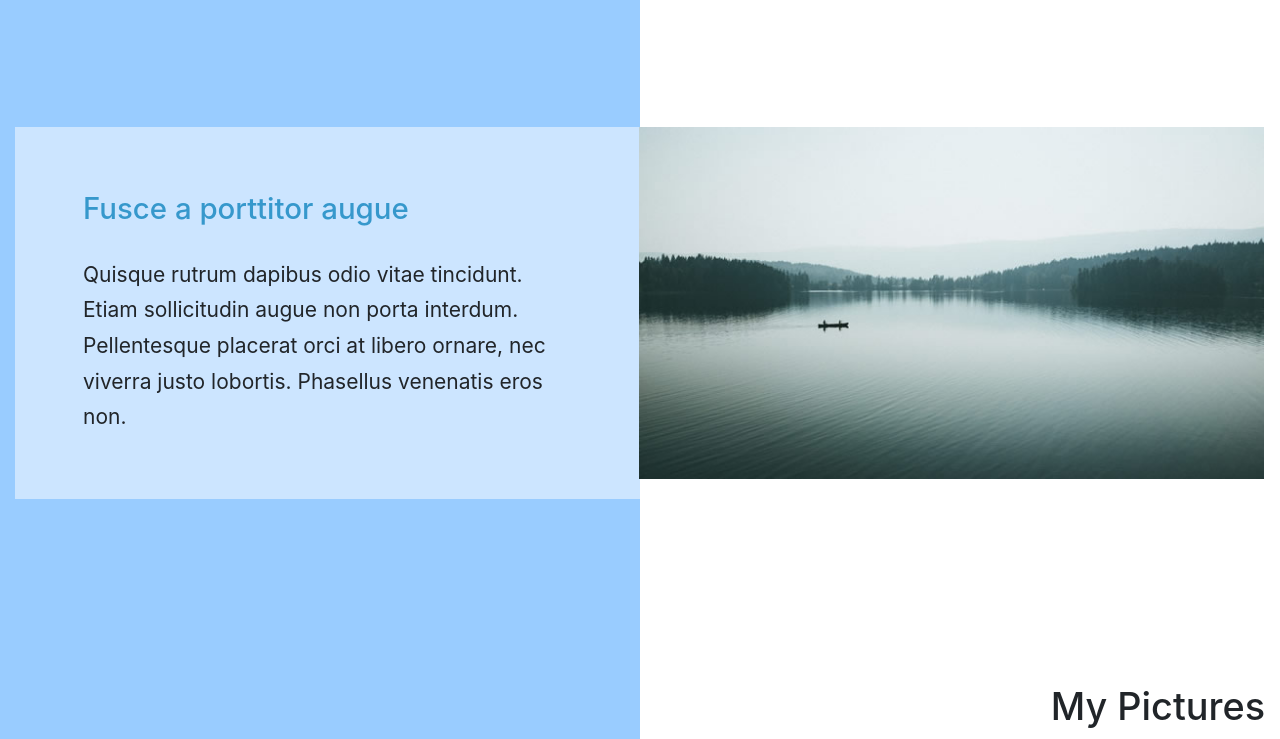
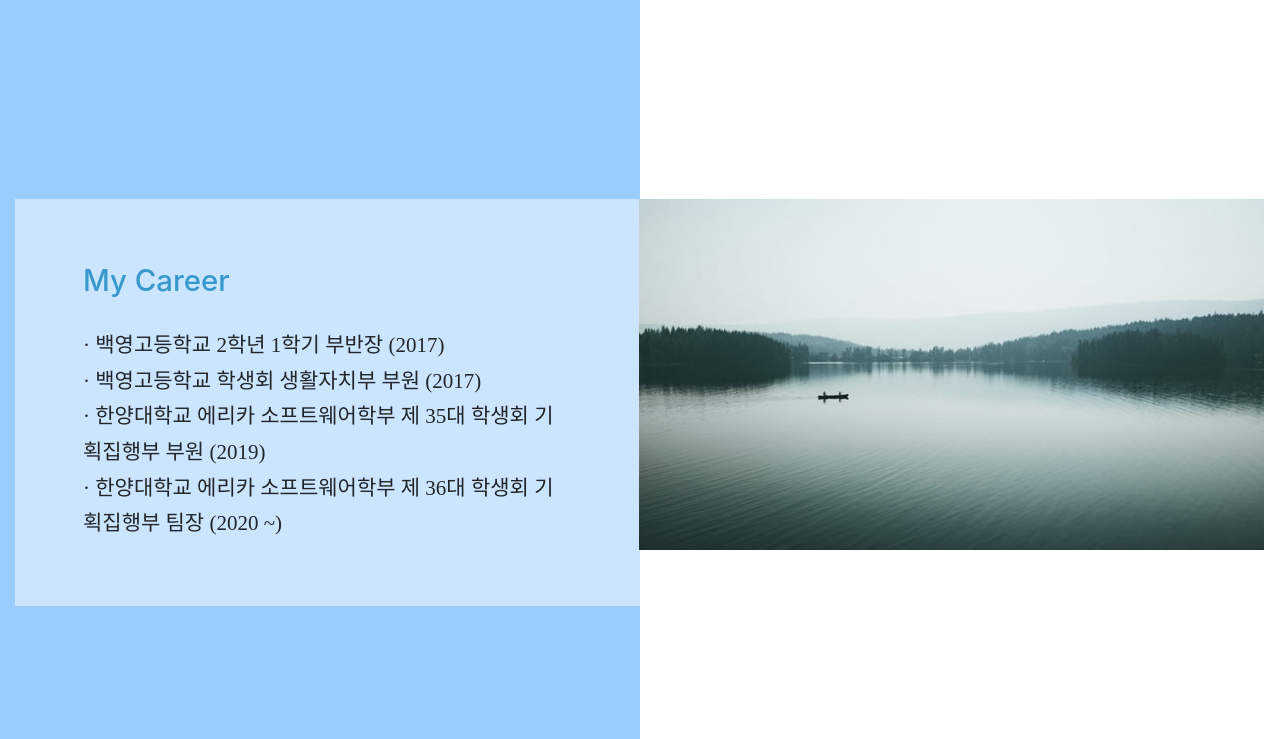
Before and after one commit to Lee-SungMin/Lee-SungMin.github.io, a plain HTML site: page index.html in a window 1280 px wide. Shown: the part 961-1700 px from the top of the page. Drawn offline with Linux system fonts and the light colour scheme; a web font is replaced by a local one.

Commit message:
6번째 커밋-career 작성

```diff
--- a/index.html
+++ b/index.html
@@ -83,8 +83,9 @@ https://templatemo.com/tm-527-sided
                       - Age : 21 <br>
                       - Nationality : Republic of Korea <br>
                       - Residence : Anyang-si, Gyeonggi-do <br>
-                      - level of education : Baekyoung High School <br>
-                      <small>* attending Hanyang University Erica  (2019 ~) </small>
+                      - Major : software♥ <br>
+                      - level of education : Baekyoung High School (2016 ~ 2018) <br>
+                      <small>* attending Hanyang University Erica (2019 ~) </small>
                     </p>
                   </font>
                 </div>
@@ -101,14 +102,16 @@ https://templatemo.com/tm-527-sided
             <div class="col-md-12 col-lg-6 tm-text-left-container">
               <div class="tm-section-text-container-3 tm-bg-white-alpha h-100">
                 <h2 class="tm-text-accent tm-section-title-mb">
-                  Fusce a porttitor augue
+                  My Career
                 </h2>
-                <p class="mb-0">
-                  Quisque rutrum dapibus odio vitae tincidunt. Etiam
-                  sollicitudin augue non porta interdum. Pellentesque placerat
-                  orci at libero ornare, nec viverra justo lobortis. Phasellus
-                  venenatis eros non.
-                </p>
+                <font face = 'Noto Serif KR'>
+                  <p class="mb-0">
+                    · 백영고등학교 2학년 1학기 부반장 (2017) <br>
+                    · 백영고등학교 학생회 생활자치부 부원 (2017) <br>
+                    · 한양대학교 에리카 소프트웨어학부 제 35대 학생회 기획집행부 부원 (2019) <br>
+                    · 한양대학교 에리카 소프트웨어학부 제 36대 학생회 기획집행부 팀장 (2020 ~)
+                  </p>
+                </font>
               </div>
             </div>
             <div
```
